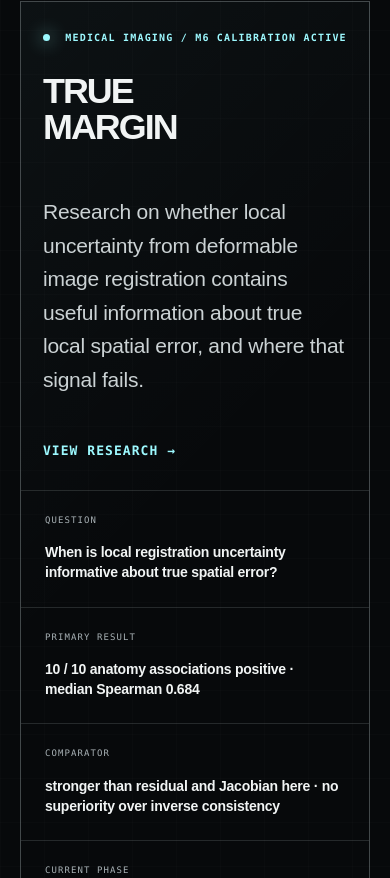
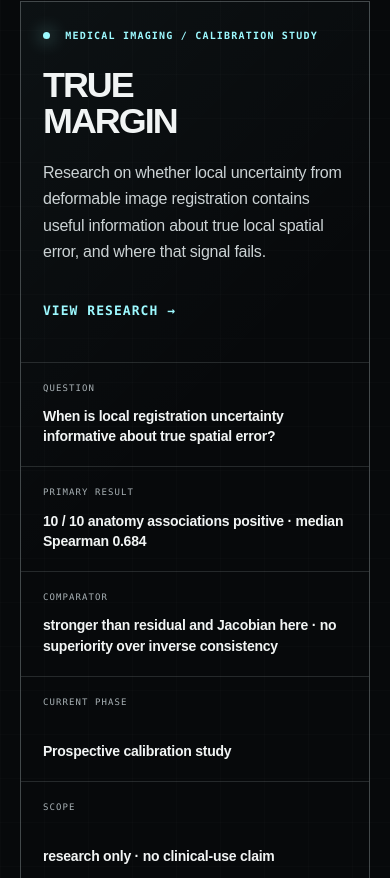
Before and after one commit to Kushrishi/kushrishi.com, a Next.js app: page / in a window 390 px wide. Shown: the part 1246-2124 px from the top of the page. Built offline with nearby package versions, Linux system fonts and the light colour scheme.

Commit message:
Align research actions and tighten mobile portfolio spacing

```diff
--- a/app/page.tsx
+++ b/app/page.tsx
@@ -55,7 +55,7 @@ export default function Home() {
           <div className="section-label">00 / FLAGSHIP RESEARCH</div>
           <div className="research-card">
             <div className="research-card-main">
-              <div className="status-line"><span className="status-dot" /> MEDICAL IMAGING / M6 CALIBRATION ACTIVE</div>
+              <div className="status-line"><span className="status-dot" /> MEDICAL IMAGING / CALIBRATION STUDY</div>
               <h2>TRUE<br />MARGIN</h2>
               <p className="lede">
                 Research on whether local uncertainty from deformable image registration contains
@@ -67,7 +67,7 @@ export default function Home() {
               <div><span>QUESTION</span><strong>When is local registration uncertainty informative about true spatial error?</strong></div>
               <div><span>PRIMARY RESULT</span><strong>10 / 10 anatomy associations positive · median Spearman 0.684</strong></div>
               <div><span>COMPARATOR</span><strong>stronger than residual and Jacobian here · no superiority over inverse consistency</strong></div>
-              <div><span>CURRENT PHASE</span><strong>M6 · prospective calibration study</strong></div>
+              <div><span>CURRENT PHASE</span><strong>Prospective calibration study</strong></div>
               <div><span>SCOPE</span><strong>research only · no clinical-use claim</strong></div>
             </div>
           </div>
@@ -75,7 +75,7 @@ export default function Home() {
           <div className="research-secondary-card">
             <div className="research-secondary-main">
               <div className="status-line">
-                <span className="status-dot" /> RELIABLE ML / M4 COMPLETE
+                <span className="status-dot" /> RELIABLE ML / MATCHED STUDY COMPLETE
               </div>
               <h3>MODEL REGRESSION FORENSICS</h3>
               <p>
@@ -88,7 +88,7 @@ export default function Home() {
             <div className="research-secondary-meta">
               <div>
                 <span>LATEST MILESTONE</span>
-                <strong>M4 · complete matched-benchmark localization study</strong>
+                <strong>Matched-benchmark localization study completed</strong>
               </div>
               <div>
                 <span>BENCHMARK</span>
@@ -151,8 +151,8 @@ export default function Home() {
             </p>
             <p>
               Alongside that work, I study model regressions and uncertainty in medical image
-              registration. Those projects use prospectively specified experiments, controlled
-              comparisons, and public records of positive and negative results. My earlier research
+              registration. I specify experiments before running them, compare methods under controlled
+              conditions, and publish positive and negative results. My earlier research
               assistant work involved quality assessment of LiDAR and photogrammetric point clouds.
             </p>
             <div className="experience-mini">
--- a/app/readability.css
+++ b/app/readability.css
@@ -677,3 +677,47 @@ nav a,
     min-height: 390px;
   }
 }
+
+/* Public portfolio review: shared card rhythm and compact phone reading. */
+.research-card-main,
+.research-secondary-main {
+  display: flex;
+  flex-direction: column;
+  justify-content: flex-start;
+}
+.research-card-main .lede,
+.research-secondary-main p {
+  margin: 0;
+  font-size: 18px;
+  line-height: 1.65;
+}
+.research-card-main .text-link,
+.research-secondary-main .text-link {
+  display: inline-flex;
+  align-items: center;
+  align-self: flex-start;
+  min-height: 44px;
+  margin-top: 24px;
+}
+.research-meta,
+.research-secondary-meta {
+  grid-template-rows: none;
+  grid-auto-rows: 1fr;
+}
+@media (max-width: 680px) {
+  .research-card-main,
+  .research-secondary-main { padding: 28px 22px; }
+  .research-card-main .lede,
+  .research-secondary-main p { font-size: 16px; }
+  .research-card h2,
+  .research-secondary-card h3 { margin-top: 24px; margin-bottom: 20px; }
+  .research-meta > div,
+  .research-secondary-meta > div {
+    padding: 20px 22px;
+    gap: 12px;
+  }
+  #about { gap: 24px; }
+  #about .section-title { margin-bottom: 0; }
+  .about-copy { padding-top: 0; font-size: 17px; line-height: 1.65; }
+  .about-copy > p:first-child { margin-top: 0; }
+}
```
